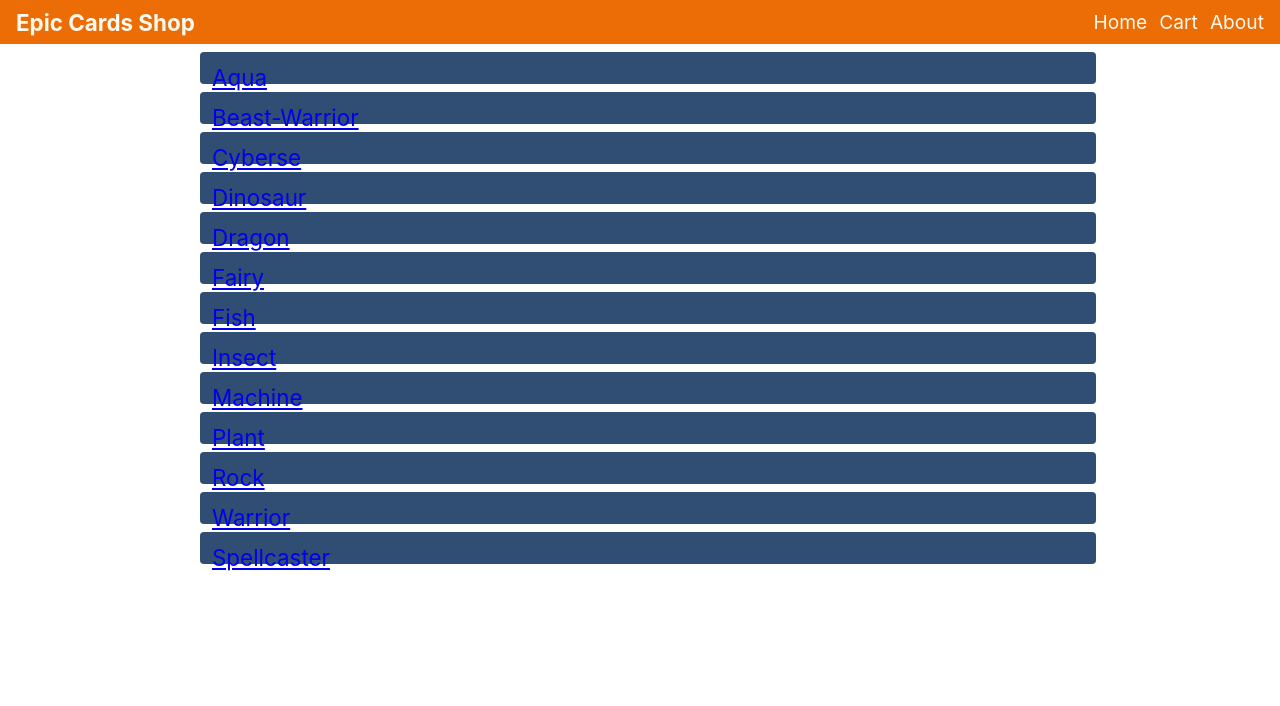
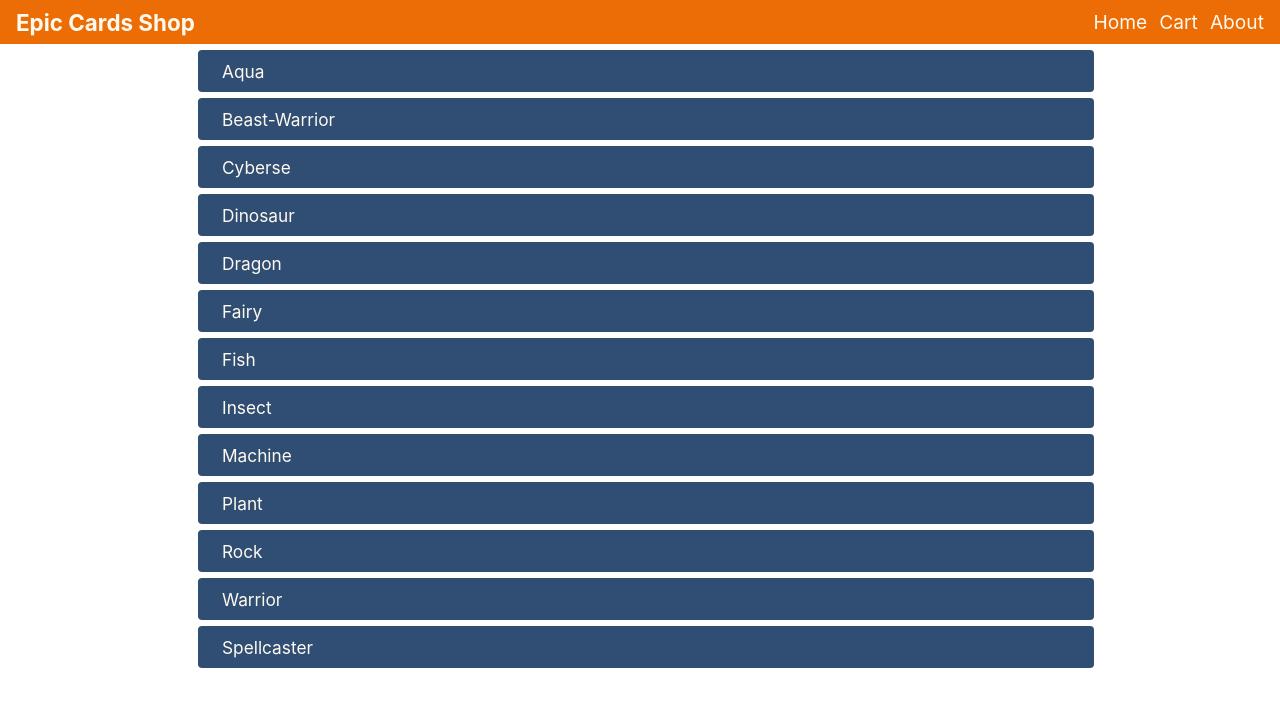
Before and after one commit to deywid/cards-shop, a React (Create React App) app: page / in a window 1280 px wide. Shown: the top 706 px of the page. Built offline with nearby package versions, Linux system fonts and the light colour scheme.

Commit message:
melhorando estilos

```diff
--- a/src/App.css
+++ b/src/App.css
@@ -40,15 +40,25 @@
 /* HOME */
 
 .category-item {
-  height: 32px;
+  height: 42px;
   width: 100%;
-  padding: 12px;
-  margin: 8px;
+  padding: 12px 24px;
+  margin: 6px;
   background-color: #304E74;
   border-radius: 4px;
 
-  font-size: 1.4em;
+  display: flex;
+  align-items: center;
+
+  font-size: 1.2em;
   color: floralwhite;
+}
+
+.category-item-name {
+  color: floralwhite;
+  font-size: .9em;
+
+  text-decoration: none;
 }
 
 /* MENU */
@@ -82,7 +92,3 @@
 
   text-decoration: none;
 }
-
-Link {
-  text-decoration: none;
-}
--- a/src/pages/home/index.js
+++ b/src/pages/home/index.js
@@ -26,7 +26,7 @@ function Home() {
           <div
           className="category-item"
           key={type}>
-            <Link to={`/cards/${type}`}>{type}</Link>
+            <Link to={`/cards/${type}`} className="category-item-name">{type}</Link>
           </div>)
         }
       </div>
```
